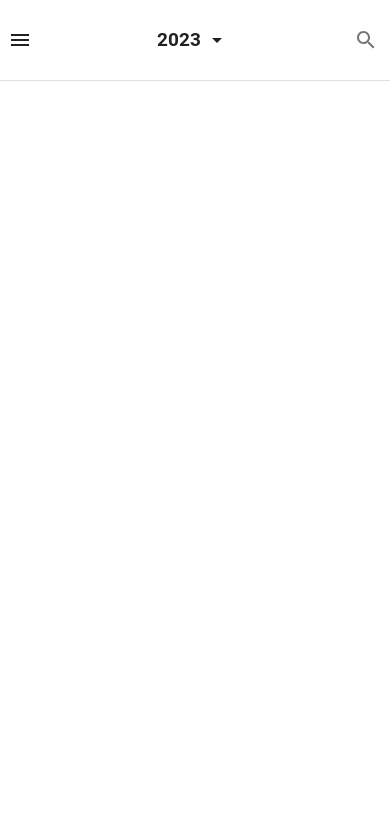
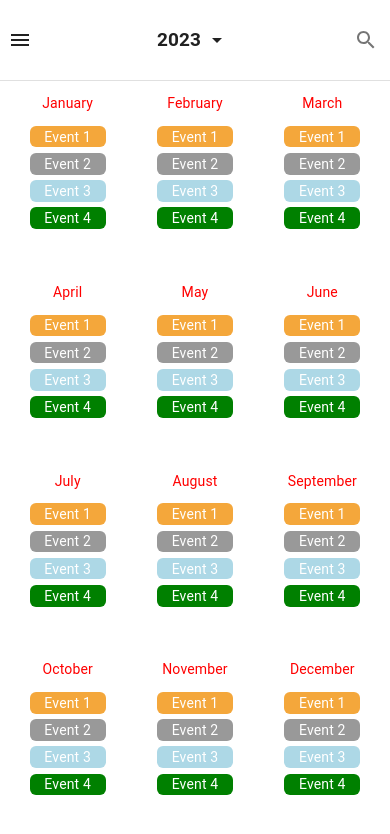
Before and after one commit to IntellyCode/IntelliSync-UI, a React (Vite) app: page / in a window 390 px wide. Shown: the top 834 px of the page. Built offline with nearby package versions, Linux system fonts and the light colour scheme.

Commit message:
Year Mode for desktop and mobile

```diff
--- a/src/Main/App_right.jsx
+++ b/src/Main/App_right.jsx
@@ -11,6 +11,7 @@ import { getDateValues } from "@/ContextProviders";
 import Year from "./CalendarView/Year/Year";
 import { useMediaQuery } from "@mui/material";
 import { useTheme } from "@emotion/react";
+import YearMobile from "./CalendarView/Year/YearMobile";
 // Create a new context for mode and view
 const ModeViewContext = createContext();
 
@@ -63,6 +64,7 @@ export default function AppRight({ handleDrawer }) {
                 <Divider variant="fullWidth" />
                 {mode=="month"&&<Month monthClass={new MonthClass(date.month,date.year)} />}
                 {mode=="year" &&!smallerThanSm&&<Year yearClass={new YearClass(date.year)} />}
+                {mode=="year" &&smallerThanSm&&<YearMobile year={date.year}/>}
             </FullBox>
         </ModeViewContext.Provider>
     );
--- a/src/Main/CalendarView/Month/DayMobile.jsx
+++ b/src/Main/CalendarView/Month/DayMobile.jsx
@@ -3,8 +3,10 @@ import Typography from '@mui/material/Typography';
 import FullBox from '@ReusableComponents/FullBox';
 import { useState } from 'react';
 import { getDateValues } from '@ContextProviders';
+import { useModeView } from "@/App_right";
 export default function DayMobile({ day,month,year, grayed, today }) {
     const {date,setters} = getDateValues();
+    const {modes,views}=useModeView();
     const [event,setEvent] = useState(null);
     const todayStyle = today ? {
         backgroundColor: "quaternary.main",
@@ -23,6 +25,7 @@ export default function DayMobile({ day,month,year, grayed, today }) {
                     py: 0.8,
                     px: 1.3,
                     userSelect: "none",
+                    width:"20px",
                     fontSize: "10px",
                     display: "flex",
                     alignItems: "center",
@@ -32,11 +35,14 @@ export default function DayMobile({ day,month,year, grayed, today }) {
                     "&:hover":{
                         backgroundColor:"secondary.main",
                     },
-                    m:"1px"
+                    m:"1px",
+                    cursor:"pointer",
+                    userSelect:"none",
                 }}
                 onClick={() => {
                     setters.setDay(day);
                     setters.setMonth(month);
+                    modes.setMode("day");
                 }
                 }
             >
--- /dev/null
+++ b/src/Main/CalendarView/Year/YearMobile.jsx
@@ -0,0 +1,120 @@
+/**
+ * @module YearMobile
+ * @desc Year view for mobile devices
+ *
+ * This component is an independent component that is used by the CalendarView component.
+ * It is used to display the year view for mobile devices.
+ * It has a grid of 3 columns and 4 rows.
+ * Each cell in the grid shows the month and a list of important events in a month
+ * Each cell is clickable allowing for zooming into the month view
+ */
+
+import React from 'react';
+import { Box, Typography, Grid, Paper, List, ListItem, ListItemText } from '@mui/material';
+import { useTheme } from '@emotion/react';
+import FullBox from '@ReusableComponents/FullBox';
+import { getDateValues } from '@ContextProviders/DateTracker';
+import { useModeView } from '../../App_right';
+import { isResizing } from '@ContextProviders';
+
+const monthsArray = [
+    "January", "February", "March", "April", "May", "June",
+    "July", "August", "September", "October", "November", "December"
+];
+
+export default function YearMobile({ year }) {
+    const theme = useTheme();
+    const containerInfo = isResizing();
+    // Replace this with a function to get events for each month
+    function getEvents(month) {
+        // Sample events for demonstration
+        return [
+            { date: new Date(year, month, 1), title: "Event 1", color: theme.palette.quaternary.main },
+            { date: new Date(year, month, 2), title: "Event 2", color: theme.palette.secondary.dark},
+            { date: new Date(year, month, 3), title: "Event 3", color: "lightblue" },
+            { date: new Date(year, month, 4), title: "Event 4", color: "green" },
+        ];
+    }
+
+    const typographyStyle = {
+        width: 1,
+        p: 1,
+        borderRadius: 1,
+        color: 'red',
+        textAlign: "center",
+    }
+    const listItemStyle = {
+        p: 0.2,
+        m: 0,
+        textAlign: "center",
+        borderRadius: 1.5,
+        color: theme.palette.primary.main,
+    }
+
+    const gridStyle = {
+        height: 0.25,
+        m: 0,
+        p: 0,
+        cursor: "pointer",
+        display: "flex",
+        alignItems: "center",
+        justifyContent: "center",
+
+    }
+
+    const fullBoxStyle = {
+        p: 1,
+        borderRadius:1,
+        "&:hover": {
+            backgroundColor:"rgb(0,0,0,0.1)"
+        },
+        "&:active": {
+            backgroundColor:"rgb(0,0,0,0.15)",
+            scale:"0.99"
+        },
+        width:0.8
+    }
+    const { date, setters } = getDateValues();
+    const { modes, views } = useModeView();
+    function getToMonth(month) {
+        //get month position in array based on month name
+        const monthIndex = monthsArray.indexOf(month);
+        setters.setMonth(monthIndex);
+        modes.setMode("month");
+    }
+    return (
+
+        <Grid container sx={{
+            height: 1,
+            width: 1,
+            gap: 0,
+            overflow: "scroll",
+            p: 1,
+        }}
+            rowSpacing={0}>
+            {monthsArray.map((month, index) => (
+                <Grid item xs={4} key={index}
+                    sx={gridStyle}
+                    onClick={() => getToMonth(month)}>
+                    <FullBox sx={{ ...fullBoxStyle }} direction="column">
+                        <Typography variant="body2" align="center" sx={typographyStyle}>{month}</Typography>
+                        <FullBox sx={{ p: 1, overflow: "scroll" }} direction="column">
+                            <List disablePadding dense sx={{ width: 0.9 }}>
+                                {getEvents(index).map((event, index) => (
+                                    <ListItem key={index} sx={{ ...listItemStyle, my: 1 }} alignItems='center'>
+                                        <ListItemText primary={event.title}
+                                            sx={{
+                                                ...listItemStyle,
+                                                backgroundColor: event.color
+                                            }} />
+                                    </ListItem>
+                                ))}
+                            </List>
+                        </FullBox>
+                    </FullBox>
+                </Grid>
+            ))
+            }
+        </Grid >
+    );
+}
--- a/src/Main/ContextProviders/Resizing.jsx
+++ b/src/Main/ContextProviders/Resizing.jsx
@@ -22,7 +22,6 @@ export default function ResizingProvider({ children }) {
         });
     const previousSize = useRef({ width: window.innerWidth, height: window.innerHeight });
     useEffect(() => {
-        let timeoutId;
 
         const resizeObserver = new ResizeObserver((entries) => {
             for (let entry of entries) {
```
Also changed, not shown: src/Main/CalendarView/Year/Month.jsx (deleted), 1 other file (tests, documents, lock files or other folders).
